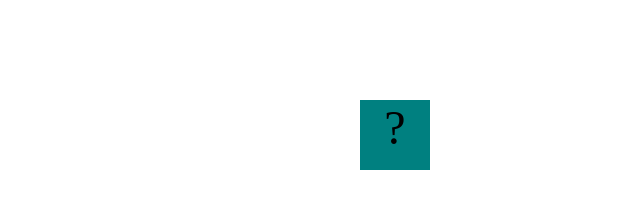
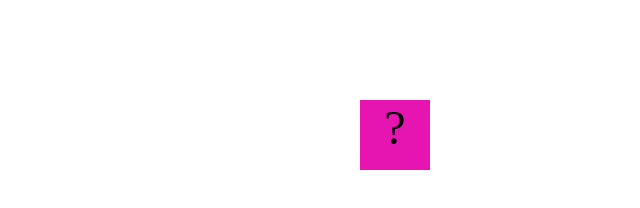
Before and after one commit to JacksonDugas/JacksonDugas.github.io, a plain HTML site: page projects/bouncing-box/index.html in a window 1280 px wide. Shown: the whole page, without its empty margins (640-1280 px from the left). Drawn offline with nearby package versions, Linux system fonts and the light colour scheme.

```diff
--- a/projects/bouncing-box/index.html
+++ b/projects/bouncing-box/index.html
@@ -7,7 +7,7 @@
 		.box {
             width: 70px;
             height: 70px;
-            background-color: teal;
+            background-color: rgb(230, 21, 177);
             font-size: 300%;
             text-align: center;
             position: absolute;
```
